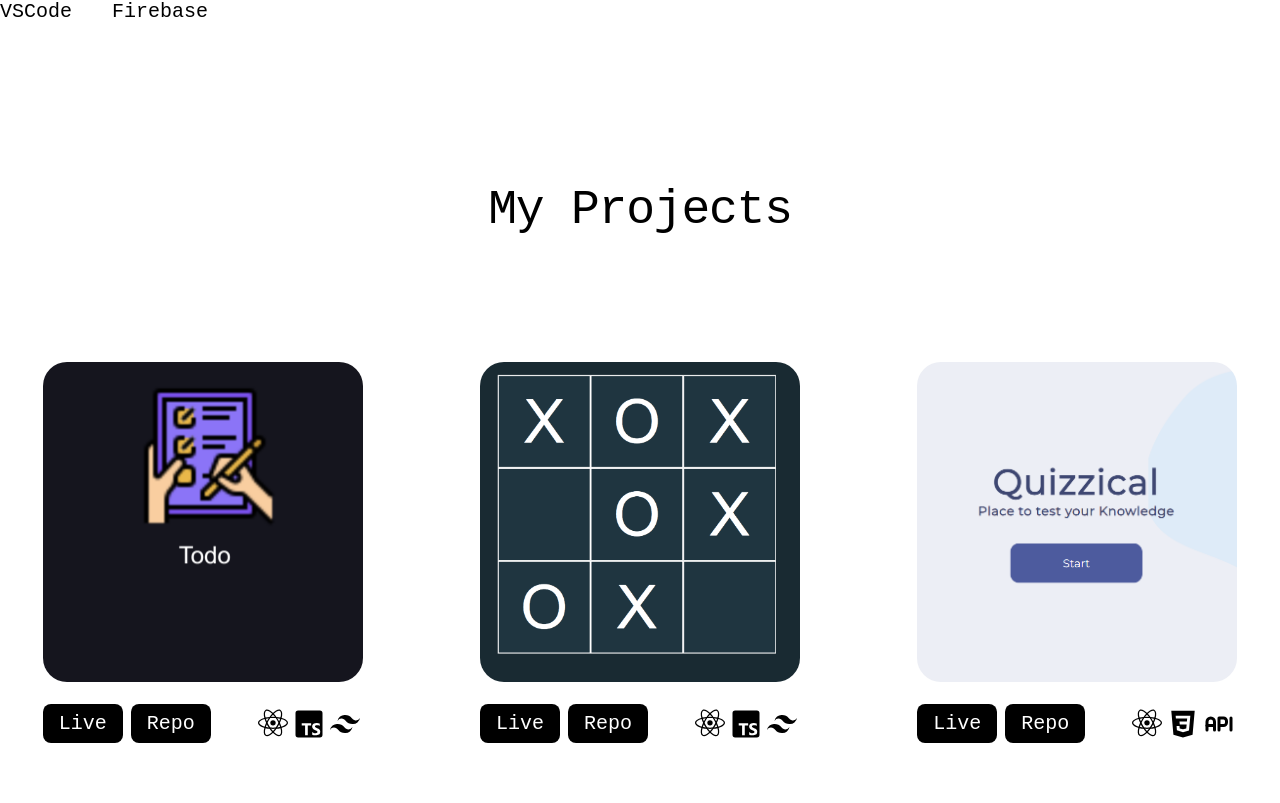
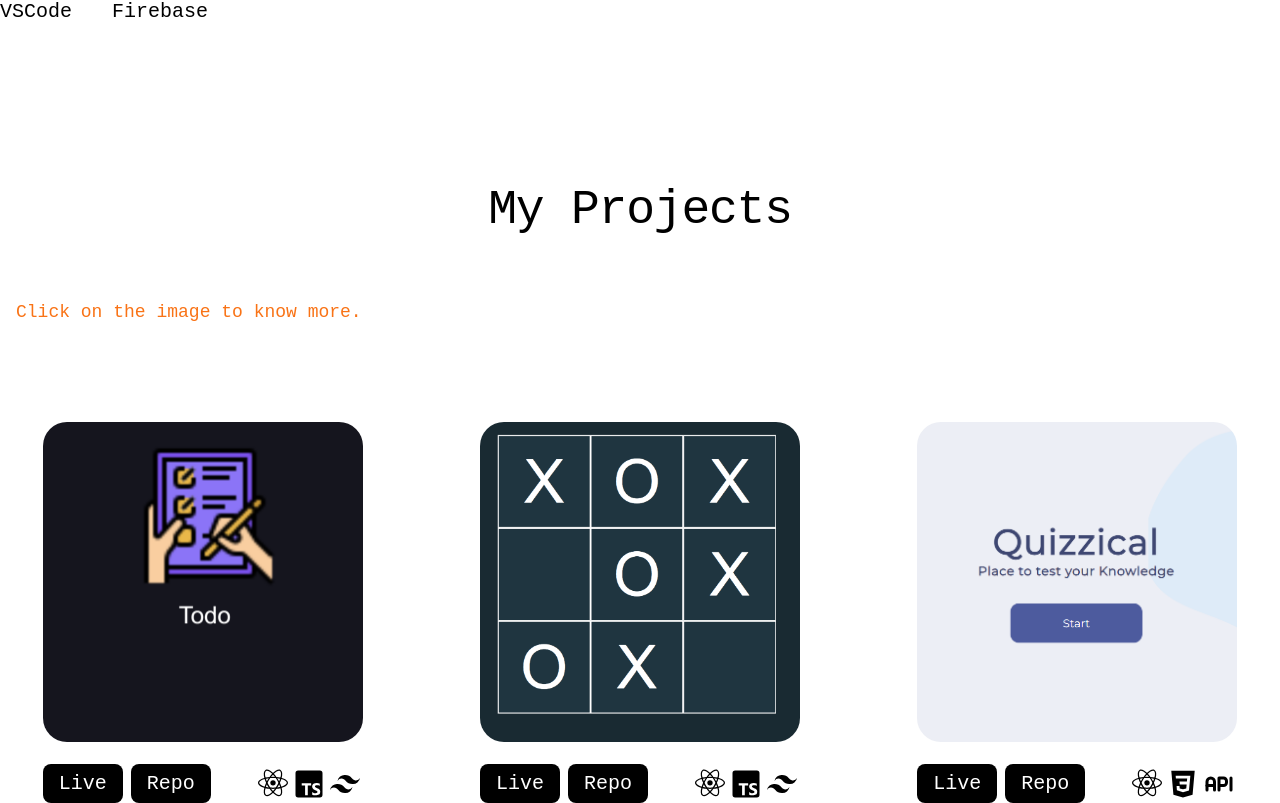
Before and after one commit to Ayush1M/portfolio, a React (Vite) app: page / in a window 1280 px wide. Shown: the part 1071-1874 px from the top of the page. Before the commit the page ends 1814 px from the top, so only its background shows below. Built offline with nearby package versions, Linux system fonts and the light colour scheme.

Commit message:
added info about the projects

```diff
--- a/src/components/Home.jsx
+++ b/src/components/Home.jsx
@@ -110,9 +110,10 @@ const Home = () => {
       </section>
 
       <section className="mt-40">
-        <h2 className="text-center text-5xl mb-32 tracking-tight">
+        <h2 className="text-center text-5xl tracking-tight">
           My Projects
         </h2>
+        <p className="mb-24 mt-16 ml-4 text-lg text-orange-500">Click on the image to know more.</p>
 
         <div className="grid grid-cols-3 gap-8 place-items-center">
           <div>
```
